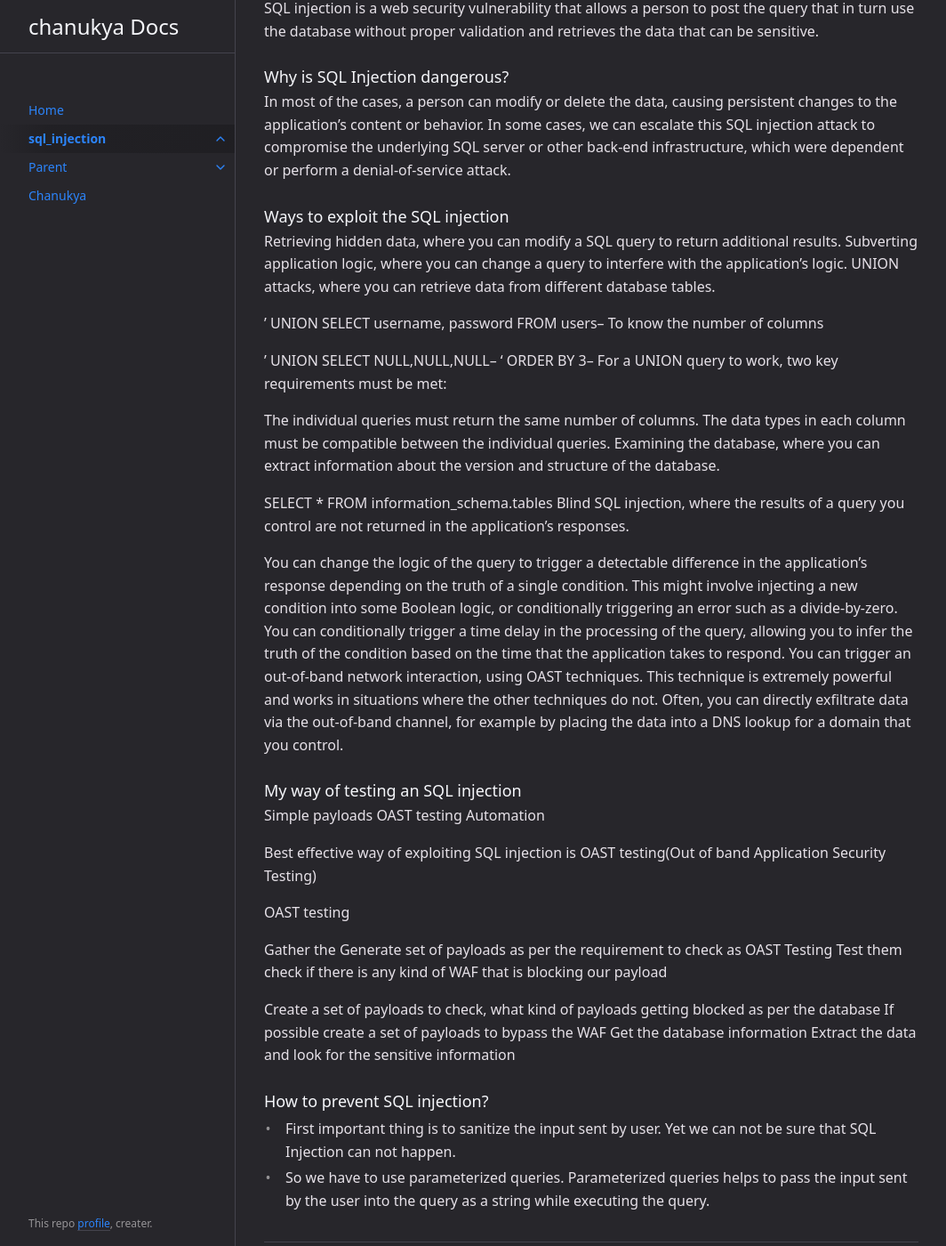
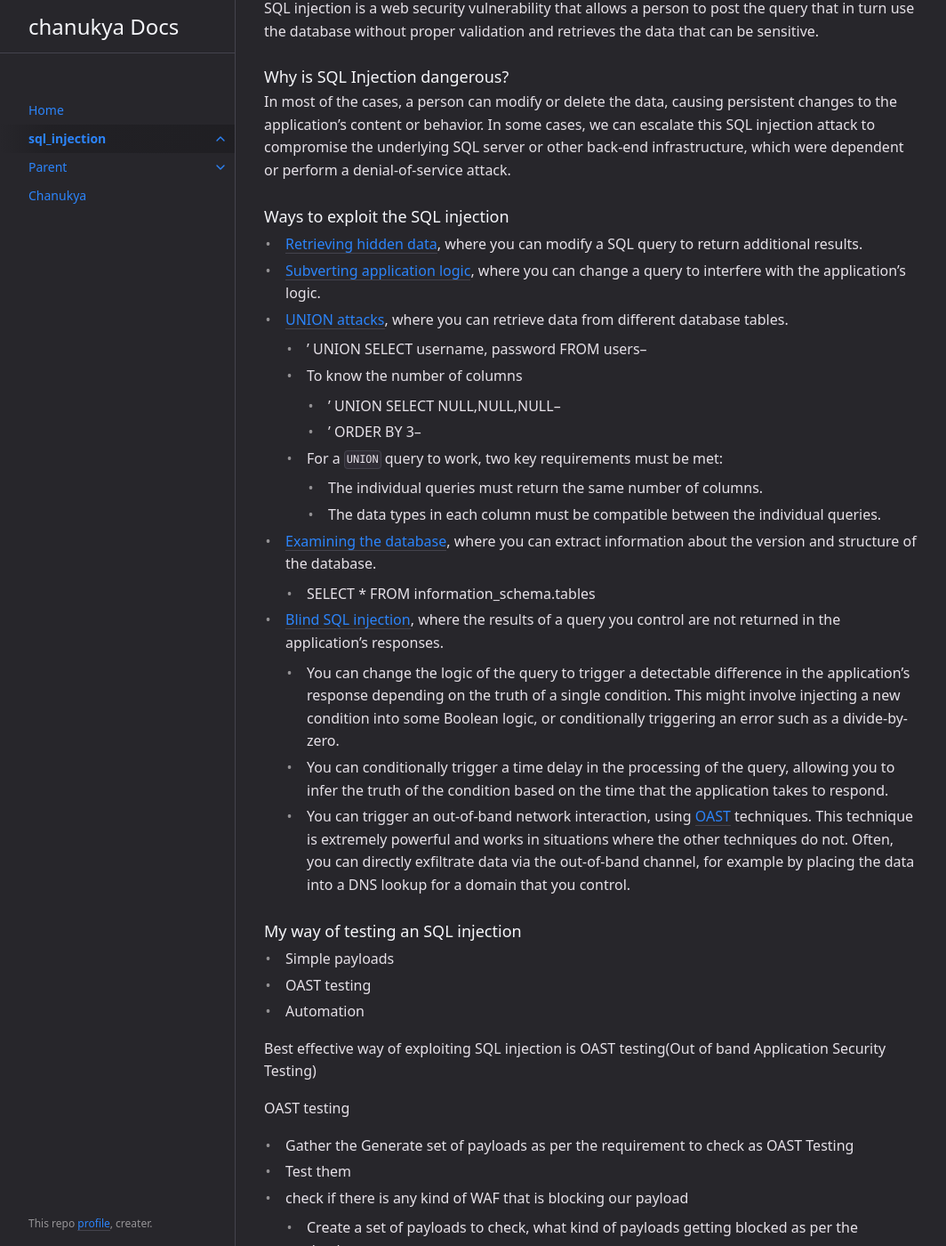
Before and after one commit to chanukyapl/blogs, a Jekyll site: the page built from docs/SQL_injection/SQL_injection.md, in a window 1280 px wide and 1400 px high, scrolled down 202 px. Shown: the whole window at 89% size, without its empty margins (107-1171 px from the left). Built offline with Jekyll 4.4.1, drawn with Linux system fonts in a browser that asks for light colours; part of the change alters nothing that is shown; some of the changed text lies outside the part shown.

Commit message:
sqlInjection

```diff
--- a/docs/SQL_injection/SQL_injection.md
+++ b/docs/SQL_injection/SQL_injection.md
@@ -7,7 +7,6 @@ permalink: /cybersecurity/sql_injection
 ---
 
 # SQL Injection
-
 
 ### What is SQL Injection
 
@@ -19,48 +18,43 @@ In most of the cases, a person can modify or delete the data, causing persistent
 
 ### Ways to exploit the SQL injection
 
-Retrieving hidden data, where you can modify a SQL query to return additional results.
-Subverting application logic, where you can change a query to interfere with the application's logic.
-UNION attacks, where you can retrieve data from different database tables.
-
-' UNION SELECT username, password FROM users--
-To know the number of columns
-
-' UNION SELECT NULL,NULL,NULL--
-' ORDER BY 3--
-For a UNION query to work, two key requirements must be met:
-
-The individual queries must return the same number of columns.
-The data types in each column must be compatible between the individual queries.
-Examining the database, where you can extract information about the version and structure of the database.
-
-SELECT * FROM information_schema.tables
-Blind SQL injection, where the results of a query you control are not returned in the application's responses.
-
-You can change the logic of the query to trigger a detectable difference in the application's response depending on the truth of a single condition. This might involve injecting a new condition into some Boolean logic, or conditionally triggering an error such as a divide-by-zero.
-You can conditionally trigger a time delay in the processing of the query, allowing you to infer the truth of the condition based on the time that the application takes to respond.
-You can trigger an out-of-band network interaction, using OAST techniques. This technique is extremely powerful and works in situations where the other techniques do not. Often, you can directly exfiltrate data via the out-of-band channel, for example by placing the data into a DNS lookup for a domain that you control.
+*   [Retrieving hidden data](https://portswigger.net/web-security/sql-injection#retrieving-hidden-data), where you can modify a SQL query to return additional results.
+*   [Subverting application logic](https://portswigger.net/web-security/sql-injection#subverting-application-logic), where you can change a query to interfere with the application's logic.
+*   [UNION attacks](https://portswigger.net/web-security/sql-injection/union-attacks), where you can retrieve data from different database tables.
+    *   ' UNION SELECT username, password FROM users--
+    *   To know the number of columns
+        *   ' UNION SELECT NULL,NULL,NULL--
+        *   ' ORDER BY 3--
+    *   For a `UNION` query to work, two key requirements must be met:
+        *   The individual queries must return the same number of columns.
+        *   The data types in each column must be compatible between the individual queries.
+*   [Examining the database](https://portswigger.net/web-security/sql-injection/examining-the-database), where you can extract information about the version and structure of the database.
+    *   SELECT \* FROM information\_schema.tables
+*   [Blind SQL injection](https://portswigger.net/web-security/sql-injection/blind), where the results of a query you control are not returned in the application's responses.
+    *   You can change the logic of the query to trigger a detectable difference in the application's response depending on the truth of a single condition. This might involve injecting a new condition into some Boolean logic, or conditionally triggering an error such as a divide-by-zero.
+    *   You can conditionally trigger a time delay in the processing of the query, allowing you to infer the truth of the condition based on the time that the application takes to respond.
+    *   You can trigger an out-of-band network interaction, using [OAST](https://portswigger.net/burp/application-security-testing/oast) techniques. This technique is extremely powerful and works in situations where the other techniques do not. Often, you can directly exfiltrate data via the out-of-band channel, for example by placing the data into a DNS lookup for a domain that you control.
 
 ### My way of testing an SQL injection
 
-Simple payloads
-OAST testing
-Automation
+*   Simple payloads
+*   OAST testing
+*   Automation
 
 Best effective way of exploiting SQL injection is OAST testing(Out of band Application Security Testing)
 
 OAST testing
 
-Gather the Generate set of payloads as per the requirement to check as OAST Testing
-Test them
-check if there is any kind of WAF that is blocking our payload
-
-Create a set of payloads to check, what kind of payloads getting blocked as per the database
-If possible create a set of payloads to bypass the WAF
-Get the database information
-Extract the data and look for the sensitive information
+*   Gather the Generate set of payloads as per the requirement to check as OAST Testing
+*   Test them
+*   check if there is any kind of WAF that is blocking our payload
+    *   Create a set of payloads to check, what kind of payloads getting blocked as per the database
+    *   If possible create a set of payloads to bypass the WAF
+*   Get the database information
+*   Extract the data and look for the sensitive information
 
 ### How to prevent SQL injection?
 
-- First important thing is to sanitize the input sent by user. Yet we can not be sure that SQL Injection can not happen.
-- So we have to use parameterized queries. Parameterized queries helps to pass the input sent by the user into the query as a string while executing the query.
+First important thing is to sanitize the input sent by user. Yet we can not be sure that SQL Injection can not happen.
+
+So we have to use parameterized queries. Parameterized queries helps to pass the input sent by the user into the query as a string while executing the query.
```
